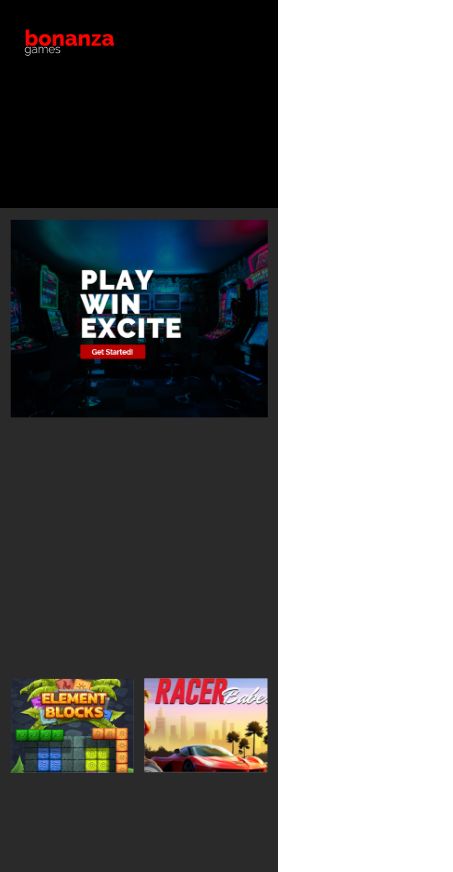
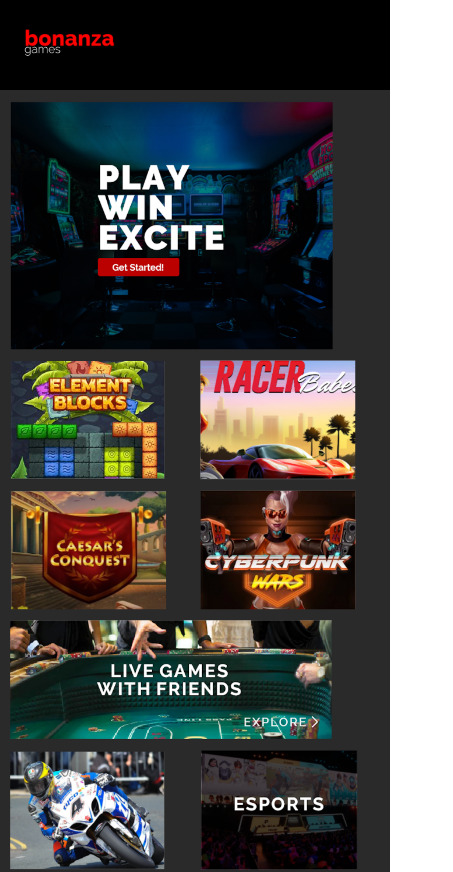
Before and after one commit to bryanleejh/gbd-project, a React app: page / in a window 390 px wide. Shown: the top 872 px of the page, 453 px wide, since content can reach past the window. Built offline with nearby package versions, Linux system fonts and the light colour scheme.

Commit message:
Fix mobile responsive issue

```diff
--- a/src/components/HeaderBar/HeaderBar.scss
+++ b/src/components/HeaderBar/HeaderBar.scss
@@ -75,10 +75,10 @@
     display: grid;
     grid-template-columns: 100px 50px;
     justify-content: space-between;
-
+    width: 100vw;
   }
 
   .linksHeaderBar, .loginContainer {
-    visibility: hidden;
+    display: none;
   }
 }
--- a/src/components/Main/Main.scss
+++ b/src/components/Main/Main.scss
@@ -100,4 +100,11 @@
     grid-template-rows: 1fr 1fr 1fr 1fr;
     grid-template-columns: 1fr;
   }
+
+  .playWin {
+    background-image: url(../../assets/play-win.png);
+    background-size: contain;
+    background-repeat: no-repeat;
+    height: 250px;
+  }
 }
--- a/src/index.scss
+++ b/src/index.scss
@@ -1,9 +1,10 @@
-@media only screen and (max-width: 600px) {
-  .appContainer {
-    width: min-content;
-  }
-}
-
 .appContainer {
   background-color: rgb(42, 42, 42);
 }
+
+@media only screen and (max-width: 600px) {
+  .appContainer {
+    width: 100vw;
+    position: absolute;
+  }
+}
```
Also changed, not shown: 2 other files (tests, documents, lock files or other folders).
